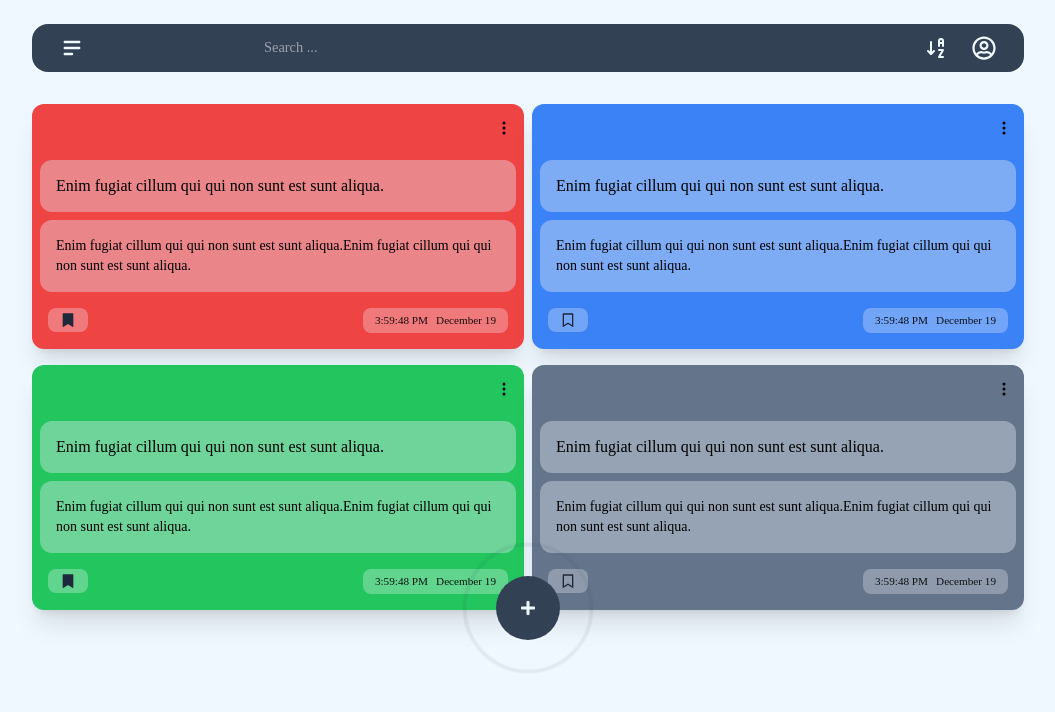
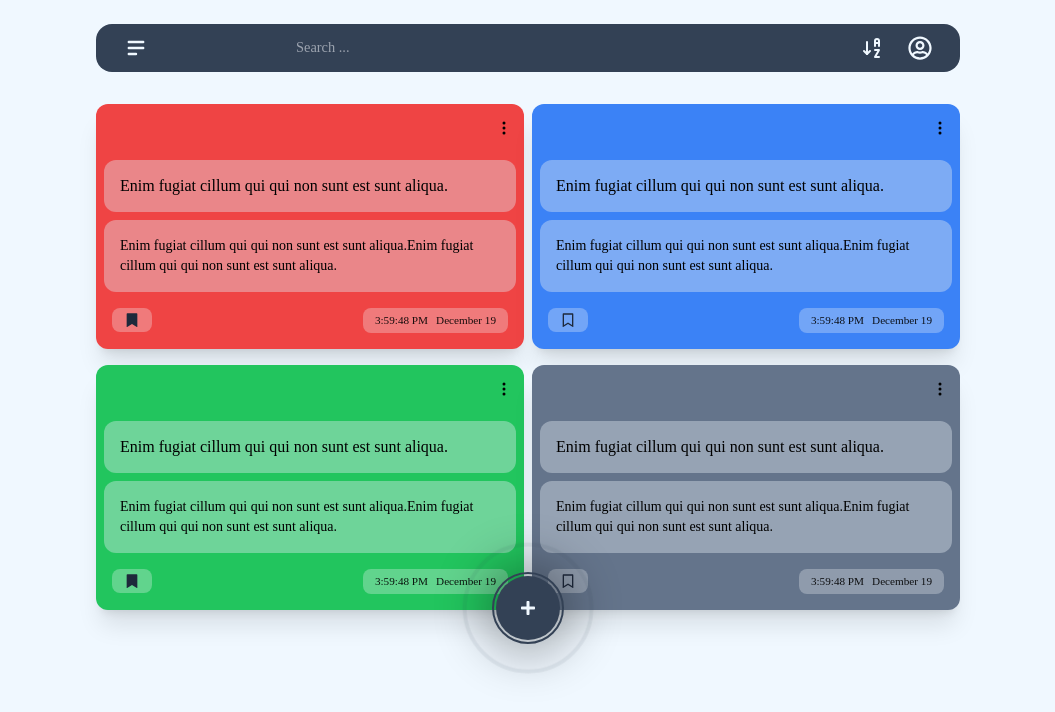
Before and after one commit to MatinHedayat/Note-App, a React (Vite) app: page / in a window 1280 px wide. Shown: the top 712 px of the page, without its empty margins (112-1167 px from the left). Built offline with nearby package versions, Linux system fonts and the light colour scheme; a web font is replaced by a local one.

Commit message:
Update some styles on NoteList page

```diff
--- a/src/css/tailwind.css
+++ b/src/css/tailwind.css
@@ -6,21 +6,33 @@
 
 @layer base {
   body {
-    @apply bg-aliceblue;
+    @apply bg-aliceblue select-none;
+  }
+
+  button {
+    @apply outline-none;
   }
 }
 
 @layer components {
   .page {
-    @apply max-w-screen-lg px-4 py-6 mx-auto;
-    /* background-color: rgba(255, 0, 0, 0.439); */
+    @apply max-w-4xl min-h-screen relative px-4 py-6 mx-auto overflow-hidden;
+    /* background-color: red; */
+  }
+
+  .plus-shadow {
+    box-shadow: 0 0 3rem 1rem rgba(0, 0, 0, 0.3);
+  }
+
+  .menu-shadow {
+    box-shadow: 2rem 1rem 3rem rgba(0, 0, 0, 0.3);
   }
 }
 
 /* ============= SCROLL-BAR ============= */
 
 ::-webkit-scrollbar {
-  width: 0.2rem;
+  width:0.3rem;
 }
 
 ::-webkit-scrollbar-track {
@@ -28,6 +40,6 @@
 }
 
 ::-webkit-scrollbar-thumb {
-  background: rgba(2, 132, 197, 0.4);
+  background: rgba(0, 0, 0, 0.4);
   border-radius: 1rem;
 }
```
